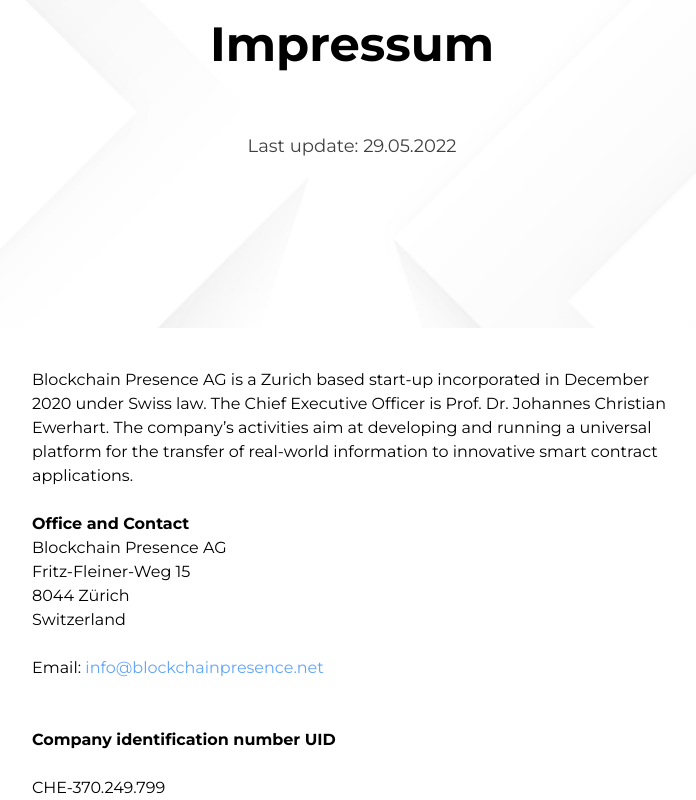
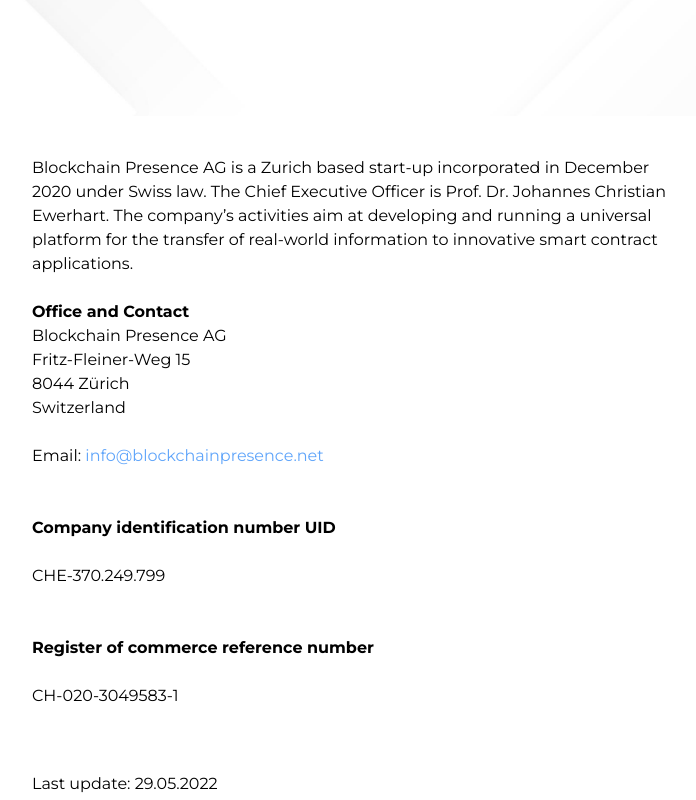
Before and after one commit to migub/BCP-Website-Next, a Next.js app: page /impressum in a window 1280 px wide. Shown: the part 220-1020 px from the top of the page, without its empty margins (288-984 px from the left). Built offline with nearby package versions, Linux system fonts and the light colour scheme.

Commit message:
smaller header for legal documents

```diff
--- a/components/TitleSection.js
+++ b/components/TitleSection.js
@@ -6,7 +6,9 @@
 const TitleSection = (props) => {
   const router = useRouter();
   return (
-    <div className="relative herobackground bg-gradient-to-b to-[#5870a11c] from-[#5870a11c] p-6 pt-32 sm:pt-52 sm:pb-32 sm:flex sm:justify-center sm:items-center">
+    <div
+      className={`relative herobackground bg-gradient-to-b to-[#5870a11c] from-[#5870a11c] p-6 pt-32 sm:pt-52 sm:pb-32 sm:flex sm:justify-center ${props.className} sm:items-center`}
+    >
       <div className=" xl:w-1/2 sm:w-2/3 flex flex-col justify-center items-center sm:min-w-[300px]">
         <div>
           <h1 className="text-4xl font-bold text-center sm:text-5xl">
--- a/pages/impressum.js
+++ b/pages/impressum.js
@@ -3,7 +3,11 @@
 const Impressum = () => {
   return (
     <div>
-      <TitleSection title="Impressum" subTitle="Last update: 29.05.2022" />
+      <TitleSection
+        title="Impressum"
+        className="h-[300px] lg:h-24"
+        subTitle=""
+      />
       <div className="w-1/2 m-auto my-10">
         <p>
           {`Blockchain Presence AG is a Zurich based start-up
@@ -38,6 +42,7 @@
         <p className="font-bold">Register of commerce reference number</p>
         <br />
         <p>CH-020-3049583-1</p>
+        <div className="mt-16">Last update: 29.05.2022</div>
       </div>
     </div>
   );
--- a/pages/privacy-policy.js
+++ b/pages/privacy-policy.js
@@ -5,7 +5,7 @@
 const PrivacyPolicy = () => {
   return (
     <div className="">
-      <TitleSection title="Privacy Policy" subTitle="Last update: 29.05.2022" />
+      <TitleSection title="Privacy Policy" className="h-[300px] lg:h-24" />
       <div className="w-1/2 m-auto my-10">
         <h2>1. Introduction</h2>
         <h3>1.1. Scope, validity, modifications</h3>
@@ -260,6 +260,7 @@
             info@blockchainpresence.net
           </a>
         </p>
+        <div className="mt-16">Last update: 29.05.2022</div>
       </div>
     </div>
   );
```
